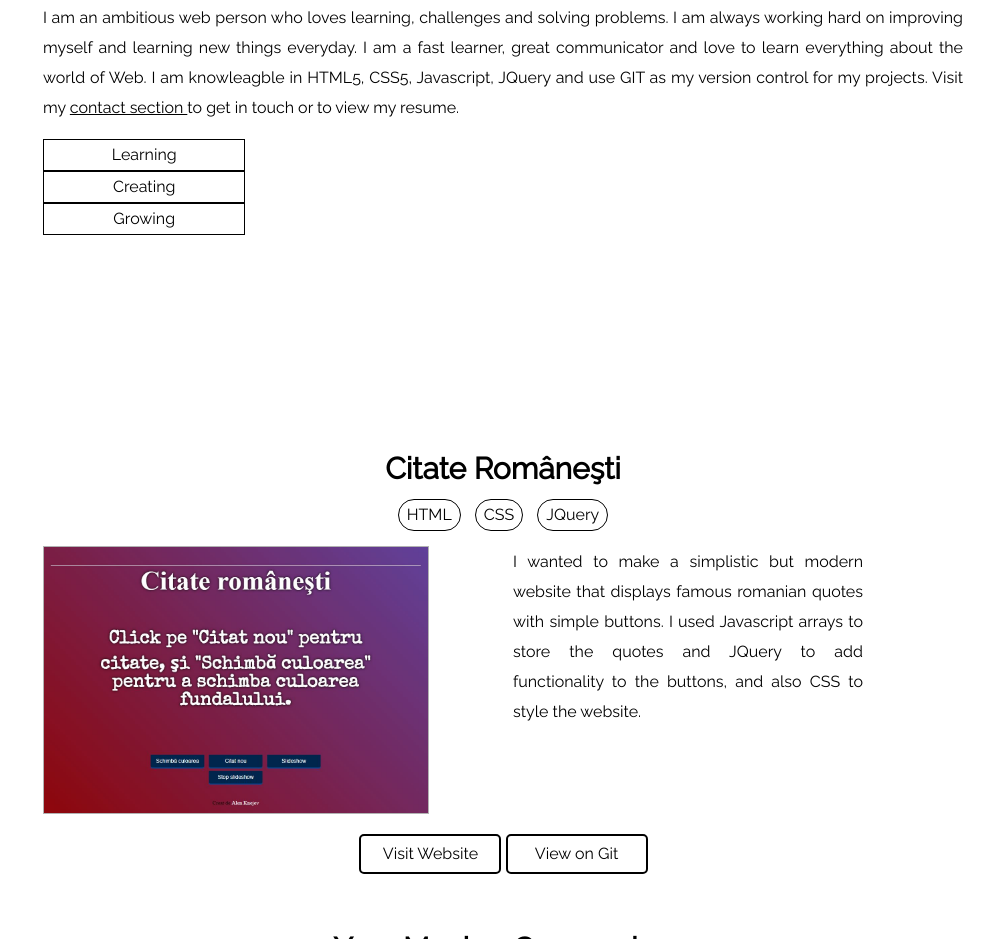
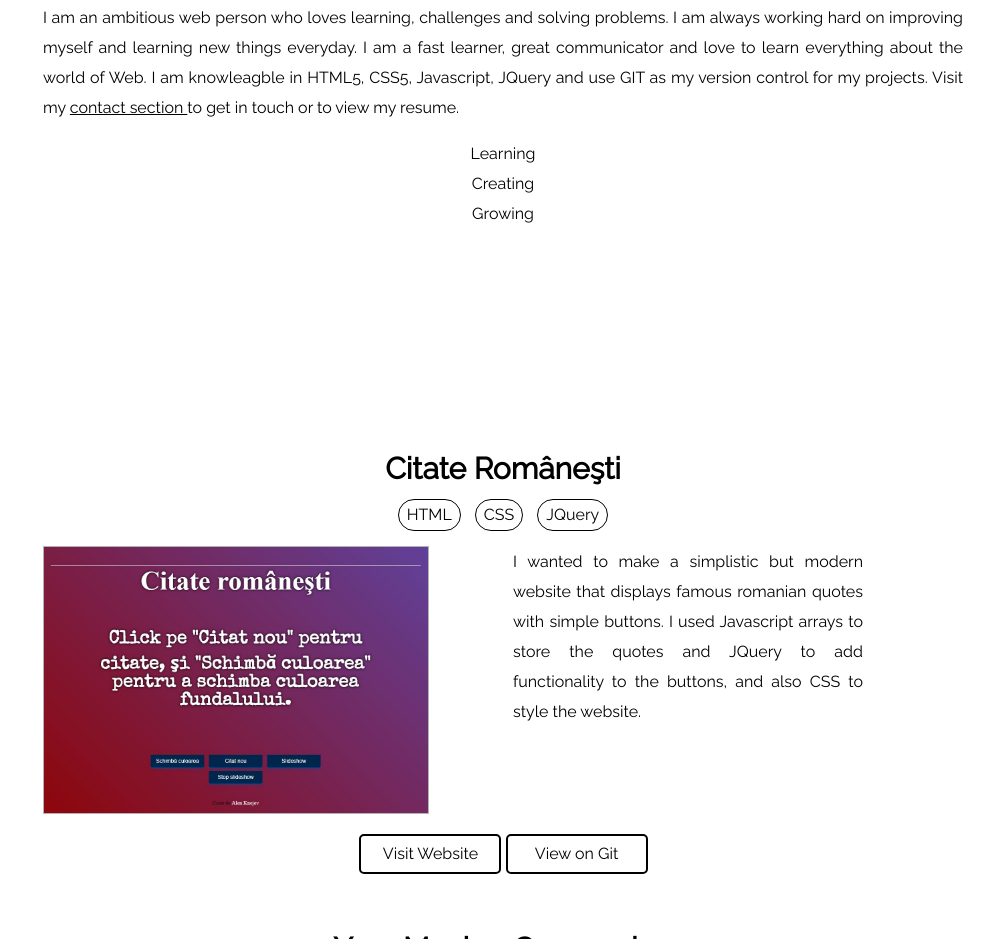
Before and after one commit to knalen/knalen.github.io, a plain HTML site: page index.html in a window 1280 px wide. Shown: the part 1206-2145 px from the top of the page, without its empty margins (297-1280 px from the left). Drawn offline with nearby package versions, Linux system fonts and the light colour scheme.

Commit message:
Update styles.css

```diff
--- a/styles.css
+++ b/styles.css
@@ -172,16 +172,6 @@ header nav ul li a:hover {
     box-shadow: 5px 5px 30px 3px rgba(0,0,0, 0.8)
 }
 
-.intwrapper {
-    margin: 0 auto;
-}
-
-.interests {
-    width: 22%;
-    margin-right: 2%;
-    border: 1px solid black;
-}
-
 .about-title {
     margin-bottom: 60px;
 }
```
